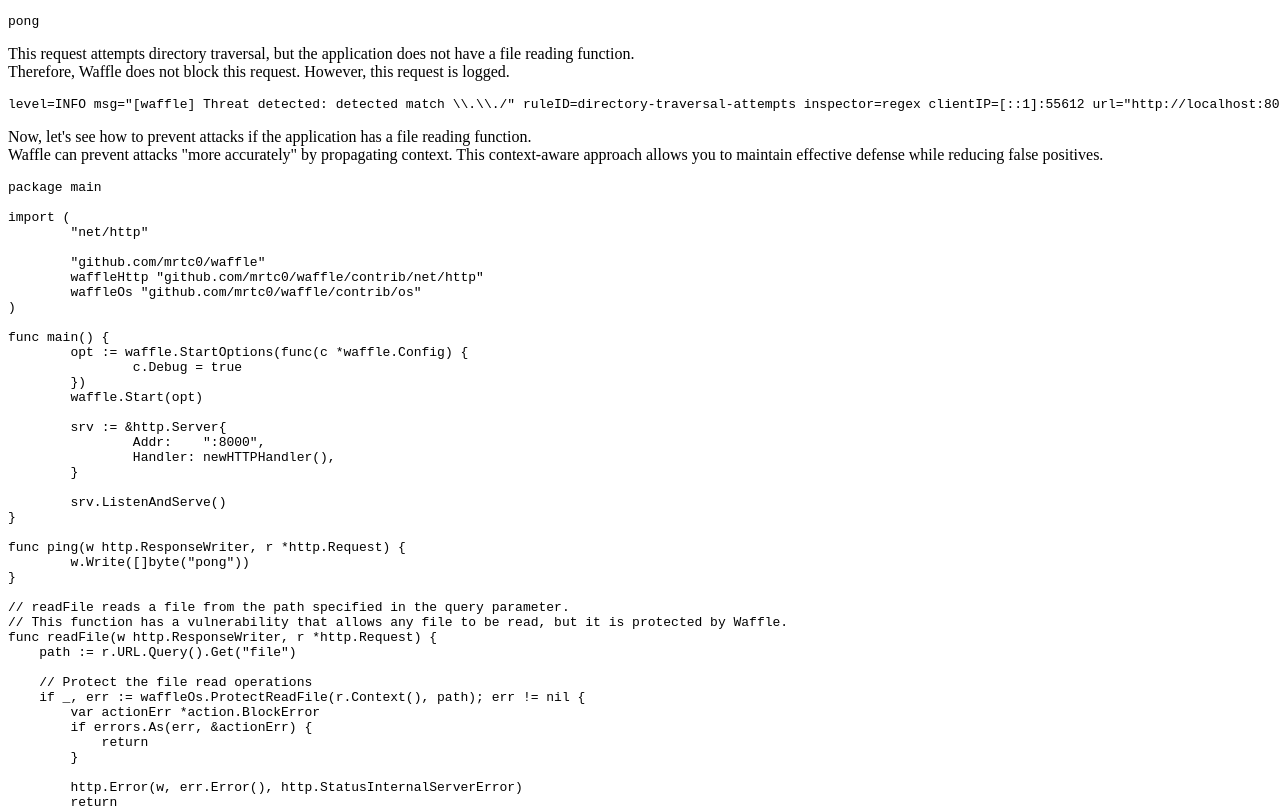
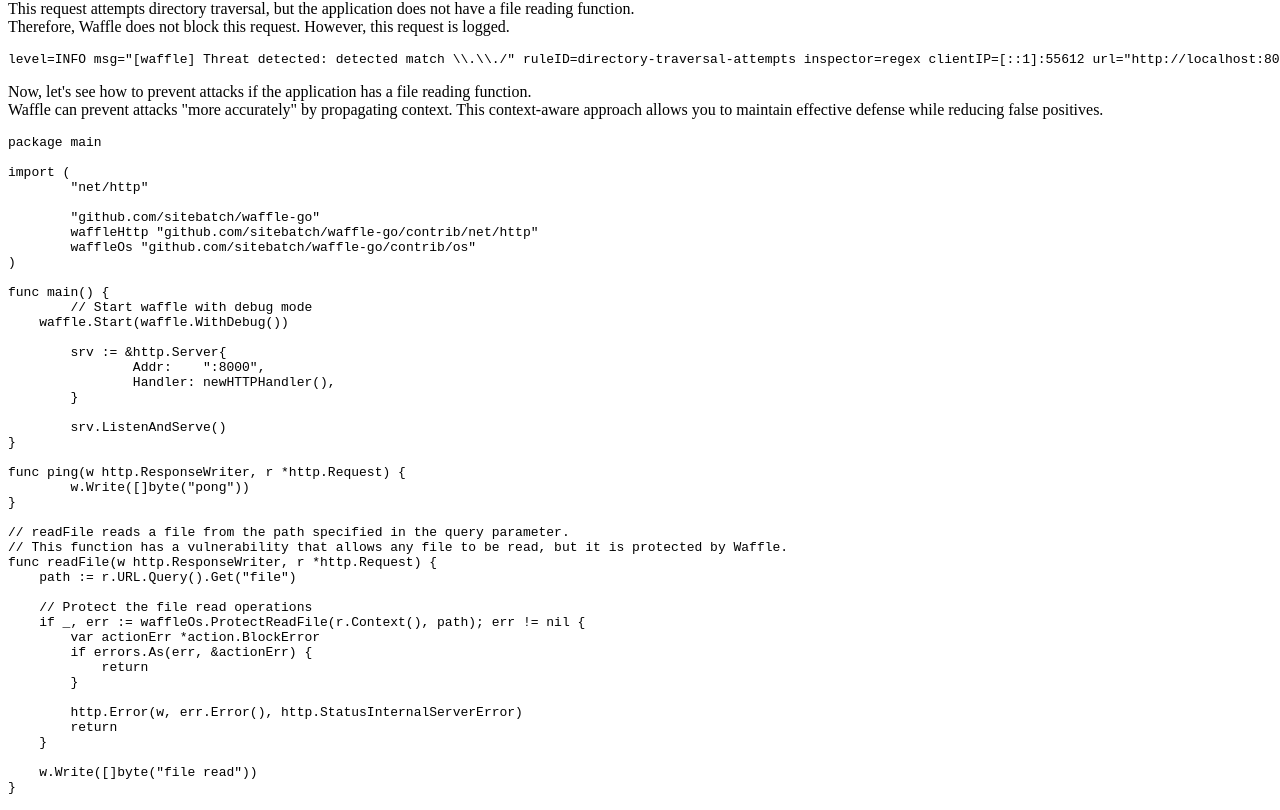
Before and after one commit to sitebatch/waffle-website, a Next.js app: page /waffle-website/getting-started/basic in a window 1280 px wide. Shown: the part 1225-2035 px from the top of the page. Built offline with nearby package versions, Linux system fonts and the light colour scheme.

Commit message:
docs: update

```diff
--- a/pages/getting-started/basic.mdx
+++ b/pages/getting-started/basic.mdx
@@ -19,16 +19,13 @@
 import (
 	"net/http"
 
-	"github.com/mrtc0/waffle"
-	waffleHttp "github.com/mrtc0/waffle/contrib/net/http"
+	"github.com/sitebatch/waffle-go"
+	waffleHttp "github.com/sitebatch/waffle-go/contrib/net/http"
 )
 
 func main() {
-    // Start Waffle with debug mode enabled
-	opt := waffle.StartOptions(func(c *waffle.Config) {
-		c.Debug = true
-	})
-	waffle.Start(opt)
+	// Start waffle with debug mode
+    waffle.Start(waffle.WithDebug())
 
 	srv := &http.Server{
 		Addr:    ":8000",
@@ -95,16 +92,14 @@
 import (
 	"net/http"
 
-	"github.com/mrtc0/waffle"
-	waffleHttp "github.com/mrtc0/waffle/contrib/net/http"
-	waffleOs "github.com/mrtc0/waffle/contrib/os"
+	"github.com/sitebatch/waffle-go"
+	waffleHttp "github.com/sitebatch/waffle-go/contrib/net/http"
+	waffleOs "github.com/sitebatch/waffle-go/contrib/os"
 )
 
 func main() {
-	opt := waffle.StartOptions(func(c *waffle.Config) {
-		c.Debug = true
-	})
-	waffle.Start(opt)
+	// Start waffle with debug mode
+    waffle.Start(waffle.WithDebug())
 
 	srv := &http.Server{
 		Addr:    ":8000",
```
